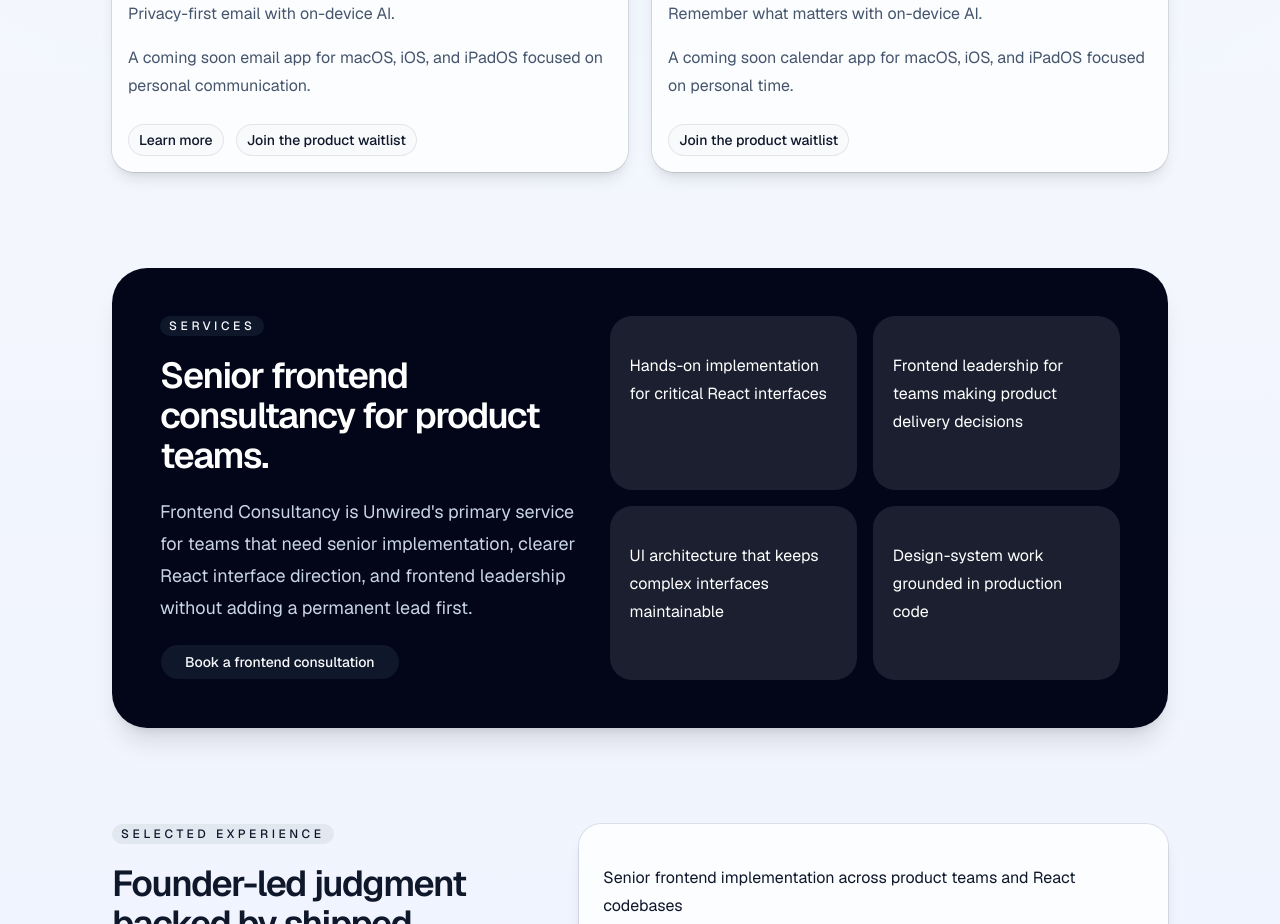
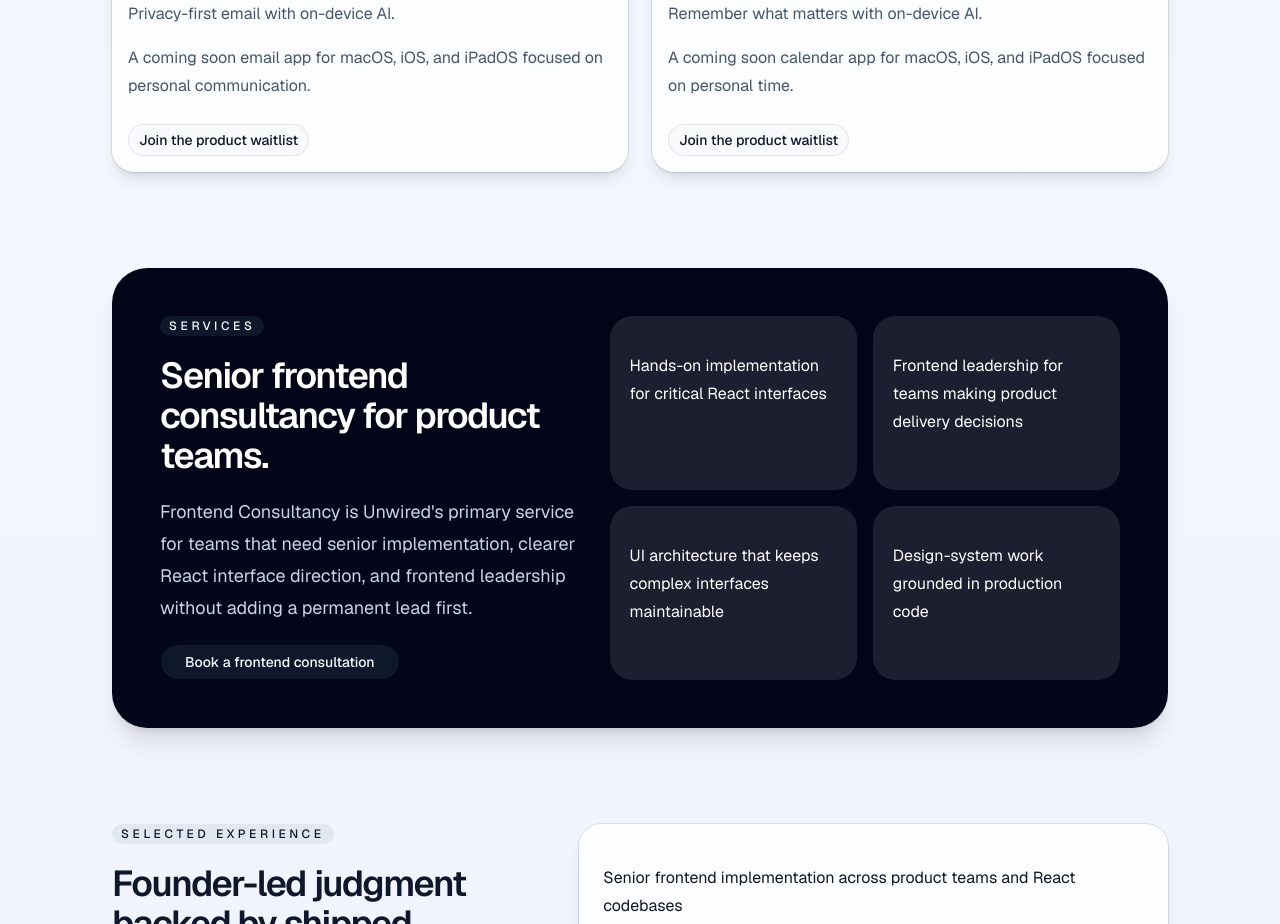
Before and after one commit to unwired-dev/website, a Next.js app in the folder apps/web/: page / in a window 1280 px wide. Shown: the part 1200-2124 px from the top of the page. Built offline with nearby package versions, Linux system fonts and the light colour scheme.

Commit message:
Align homepage product card CTAs

```diff
--- a/apps/web/src/app/page.tsx
+++ b/apps/web/src/app/page.tsx
@@ -17,7 +17,6 @@ interface Product {
   outcome: string;
   description: string;
   mark: string;
-  detailsHref?: string;
 }
 
 const products: Product[] = [
@@ -27,7 +26,6 @@ const products: Product[] = [
     description:
       'A coming soon email app for macOS, iOS, and iPadOS focused on personal communication.',
     mark: 'M',
-    detailsHref: '/unwired-mail',
   },
   {
     name: 'Unwired Calendar',
@@ -154,17 +152,6 @@ export default function Home() {
                 <p className="text-muted-foreground text-base leading-7">
                   {product.description}
                 </p>
-                <div className="flex flex-wrap gap-3">
-                  {product.detailsHref ? (
-                    <Link
-                      className={cn(
-                        buttonVariants({ variant: 'outline' }),
-                        'w-fit rounded-full',
-                      )}
-                      href={product.detailsHref}>
-                      Learn more
-                    </Link>
-                  ) : null}
                 <Link
                   className={cn(
                     buttonVariants({ variant: 'outline' }),
@@ -173,7 +160,6 @@ export default function Home() {
                   href="/products/waitlist">
                   Join the product waitlist
                 </Link>
-                </div>
               </CardContent>
             </Card>
           ))}
```
Lines whose indentation alone changed are shown as unchanged.
